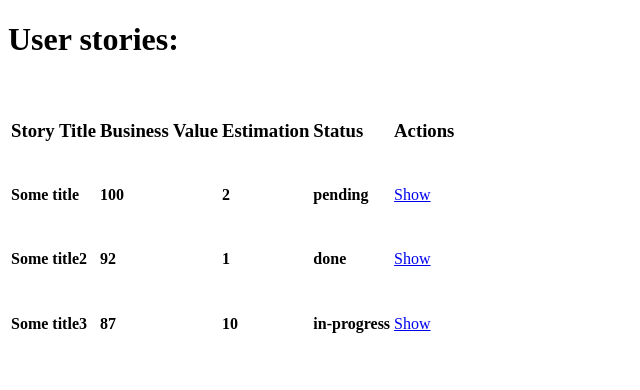
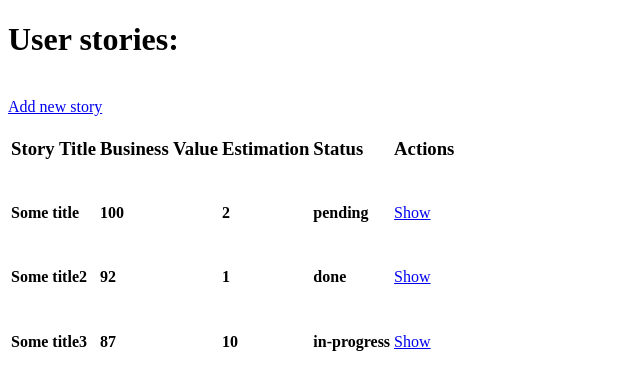
Before and after one commit to JaroslawKAA/flask-demo, a Flask app: page / in a window 1280 px wide. Shown: the top 390 px of the page, without its empty margins (0-640 px from the left). Run offline with Flask 2, Linux system fonts and the light colour scheme.

Commit message:
Created simple flask project

```diff
--- a/app.py
+++ b/app.py
@@ -1,4 +1,4 @@
-from flask import Flask, render_template
+from flask import Flask, render_template, request, redirect, url_for
 
 import user_story
 
@@ -20,5 +20,19 @@ def get_story(story_id):
     return render_template("story.html", story=story, headers=headers)
 
 
+@app.route('/add-story-form')
+def add_story_form():
+    headers = user_story.get_headers()
+    return render_template("story-form.html", headers=headers)
+
+
+@app.route('/stories', methods=["POST"])
+def add_story():
+    data = dict(request.form)
+    print(data)
+
+    return redirect(url_for("index"))
+
+
 if __name__ == '__main__':
     app.run()
--- a/templates/index.html
+++ b/templates/index.html
@@ -7,7 +7,7 @@
 </head>
 <body>
 <h1>User stories:</h1><br>
-
+<a href="{{ url_for("add_story_form") }}">Add new story</a>
 <table>
     <thead>
     <tr>
```
Also changed, not shown: templates/story-form.html (added, +17 -0 lines).
